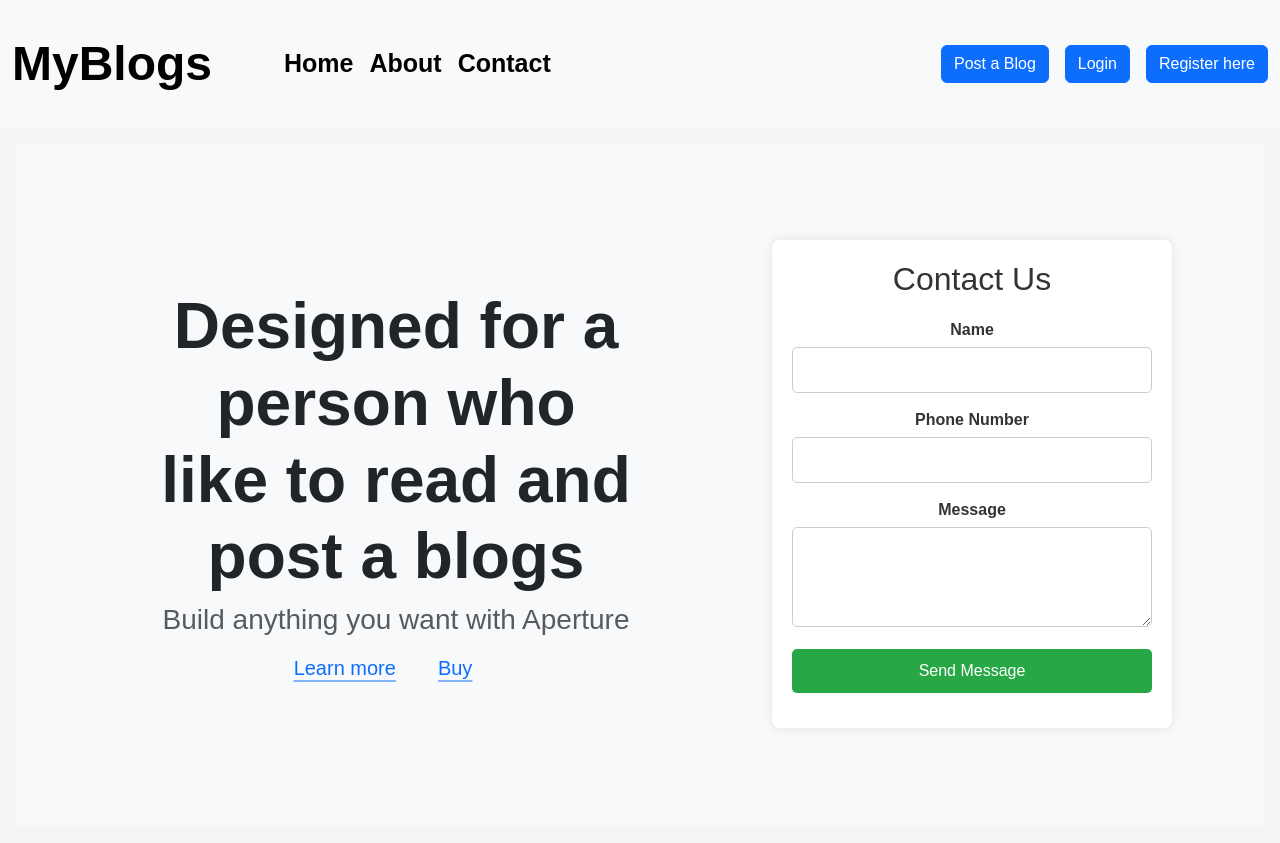
After one commit to sonulodhi142/Blog-Posting-site, a Django app: page /blog/contect/ in a window 1280 px wide. The commit adds this page. Run offline with Django 5.2, Linux system fonts and the light colour scheme.

Commit message:
complete contect page with backend connectivity

```diff
--- a/myblog/blog/templates/base.html
+++ b/myblog/blog/templates/base.html
@@ -31,7 +31,7 @@
                 <a class="nav-link active" aria-current="page" href="{% url 'about' %}" style='font-size: 25px; font-weight: 600;'>About</a>
               </li>
               <li class="nav-item">
-                <a class="nav-link active" aria-current="page" href="{% url 'blog_list' %}" style='font-size: 25px; font-weight: 600;'>Contact</a>
+                <a class="nav-link active" aria-current="page" href="{% url 'contect' %}" style='font-size: 25px; font-weight: 600;'>Contact</a>
               </li>
             </ul>
 
--- /dev/null
+++ b/myblog/blog/templates/contact.html
@@ -0,0 +1,136 @@
+
+{% extends "base.html" %}
+
+
+
+
+
+{% block content %}
+<style>
+
+
+    .flex{
+        font-family: Arial, sans-serif;
+        background-color: #f4f4f4;
+        display: grid;
+        grid-template-colomn: 1fr 1fr 1fr;
+        justify-content: center;
+        align-items: center;
+        height: 100vh;
+        margin: 0;
+    }
+
+    .contact-form {
+        background-color: #ffffff;
+        padding: 20px;
+        border-radius: 8px;
+        box-shadow: 0px 0px 10px rgba(0, 0, 0, 0.1);
+        max-width: 400px;
+        width: 100%;
+        justify-contact: center;
+        align-item: center;
+        margin:auto;
+        margin-top: 3rem;
+    }
+
+    .contact-form h2 {
+        text-align: center;
+        margin-bottom: 20px;
+        color: #333;
+        justify-contact: center;
+
+    }
+
+    .form-group {
+        margin-bottom: 15px;
+    }
+
+    .form-group label {
+        display: block;
+        margin-bottom: 5px;
+        color: #333;
+        font-weight: bold;
+    }
+
+    .form-group input,
+    .form-group textarea {
+        width: 100%;
+        padding: 10px;
+        border-radius: 5px;
+        border: 1px solid #ccc;
+        font-size: 16px;
+    }
+
+    .form-group textarea {
+        resize: vertical;
+        height: 100px;
+    }
+
+    .form-group button {
+        width: 100%;
+        padding: 10px;
+        background-color: #28a745;
+        color: #fff;
+        border: none;
+        border-radius: 5px;
+        font-size: 16px;
+        cursor: pointer;
+    }
+
+    .form-group button:hover {
+        background-color: #218838;
+    }
+</style>
+<body class='flex'  >
+<div>
+    <div class="position-relative overflow-hidden p-3 p-md-5 m-md-3 text-center bg-body-tertiary" style='display: flex;'>
+        <div class="col-md-6 p-lg-5 mx-auto my-5">
+          <h1 class="display-3 fw-bold">Designed for a person who like to read and post a blogs</h1>
+          <h3 class="fw-normal text-muted mb-3">Build anything you want with Aperture</h3>
+          <div class="d-flex gap-3 justify-content-center lead fw-normal">
+            <a class="icon-link" href="#">
+              Learn more
+              <svg class="bi"><use xlink:href="#chevron-right"></use></svg>
+            </a>
+            <a class="icon-link" href="#">
+              Buy
+              <svg class="bi"><use xlink:href="#chevron-right"></use></svg>
+            </a>
+          </div>
+        </div>
+        <div class="product-device shadow-sm d-none d-md-block"></div>
+        <div class="product-device product-device-2 shadow-sm d-none d-md-block"></div>
+
+
+        <div class="contact-form">
+            <h2>Contact Us</h2>
+            <form action="{% url 'contect' %}" method="POST">
+                {% csrf_token %}
+                <div class="form-group">
+                    <label for="name">Name</label>
+                    <input type="text" id="name" name="name" required>
+                </div>
+                <div class="form-group">
+                    <label for="phone">Phone Number</label>
+                    <input type="text" id="phone" name="phone" required>
+                </div>
+                <div class="form-group">
+                    <label for="message">Message</label>
+                    <textarea id="message" name="message" required></textarea>
+                </div>
+                <div class="form-group">
+                    <button type="submit">Send Message</button>
+                </div>
+            </form>
+        </div>
+      </div>
+
+
+
+
+
+
+
+</div>
+</body>
+{% endblock content %}
--- a/myblog/blog/urls.py
+++ b/myblog/blog/urls.py
@@ -12,6 +12,7 @@ urlpatterns = [
     path('register/', views.register , name='register'),
     path('logout/', views.user_logout , name='user_logout'),
     path('about/', views.about , name='about'),
+    path('contect/' , views.contect , name='contect')
 
 
 ]
--- a/myblog/blog/views.py
+++ b/myblog/blog/views.py
@@ -87,4 +87,4 @@ def contect(request):
 
         Message.save()
         return redirect('blog_list')
-    return render(request, 'contect.html')
+    return render(request, 'contact.html')
```
Also changed, not shown: myblog/db.sqlite3.
